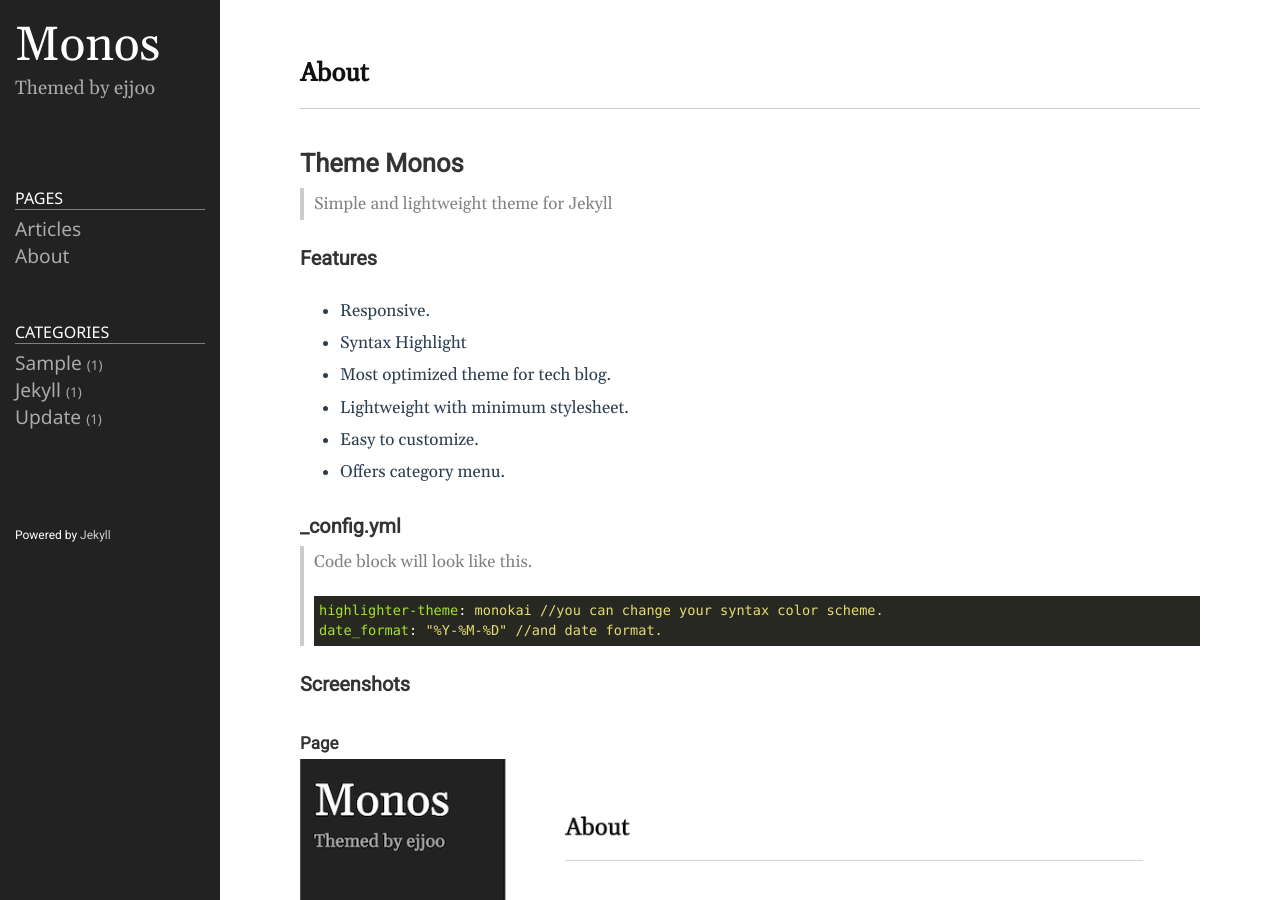
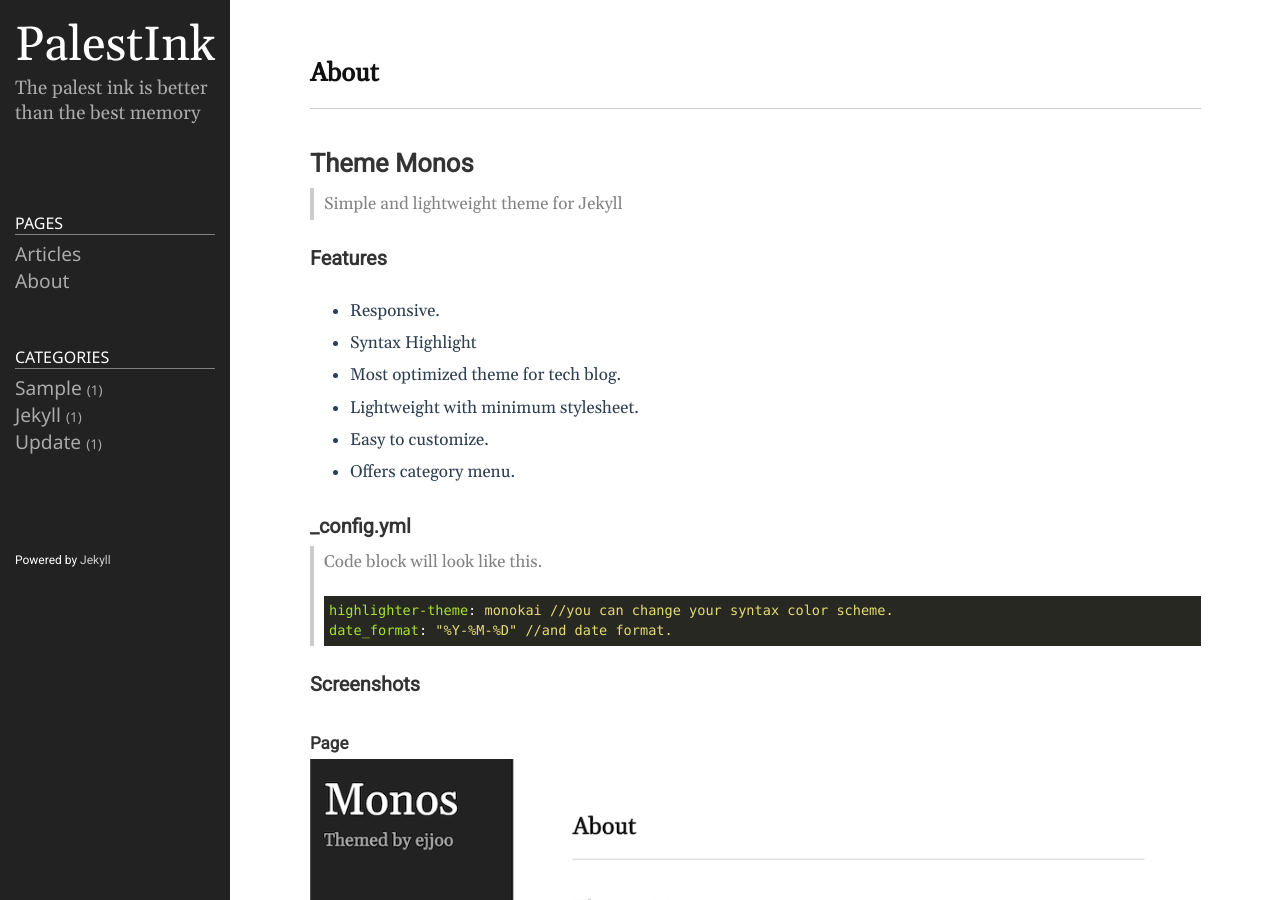
Before and after one commit to pinkcat2333/forest.github.io, a Jekyll site: the page built from README.md, in a window 1280 px wide and 900 px high. Built offline with Jekyll 4.4.1, drawn with Linux system fonts in a browser that asks for light colours.

Commit message:
mod _config.yml

```diff
--- a/_config.yml
+++ b/_config.yml
@@ -18,10 +18,9 @@
 # You can create any custom variable you would like, and they will be accessible
 # in the templates via {{ site.myvariable }}.
 
-title: Monos
-email: ejjoo7994@gmail.com
+title: PalestInk
 description: >- # this means to ignore newlines until "baseurl:"
-  Themed by ejjoo
+  The palest ink is better than the best memory
 # baseurl: "/" # the subpath of your site, e.g. /blog
 # url: "http://ejjoo.github.io" # the base hostname & protocol for your site, e.g. http://example.com
 github_username: ejjoo
```
